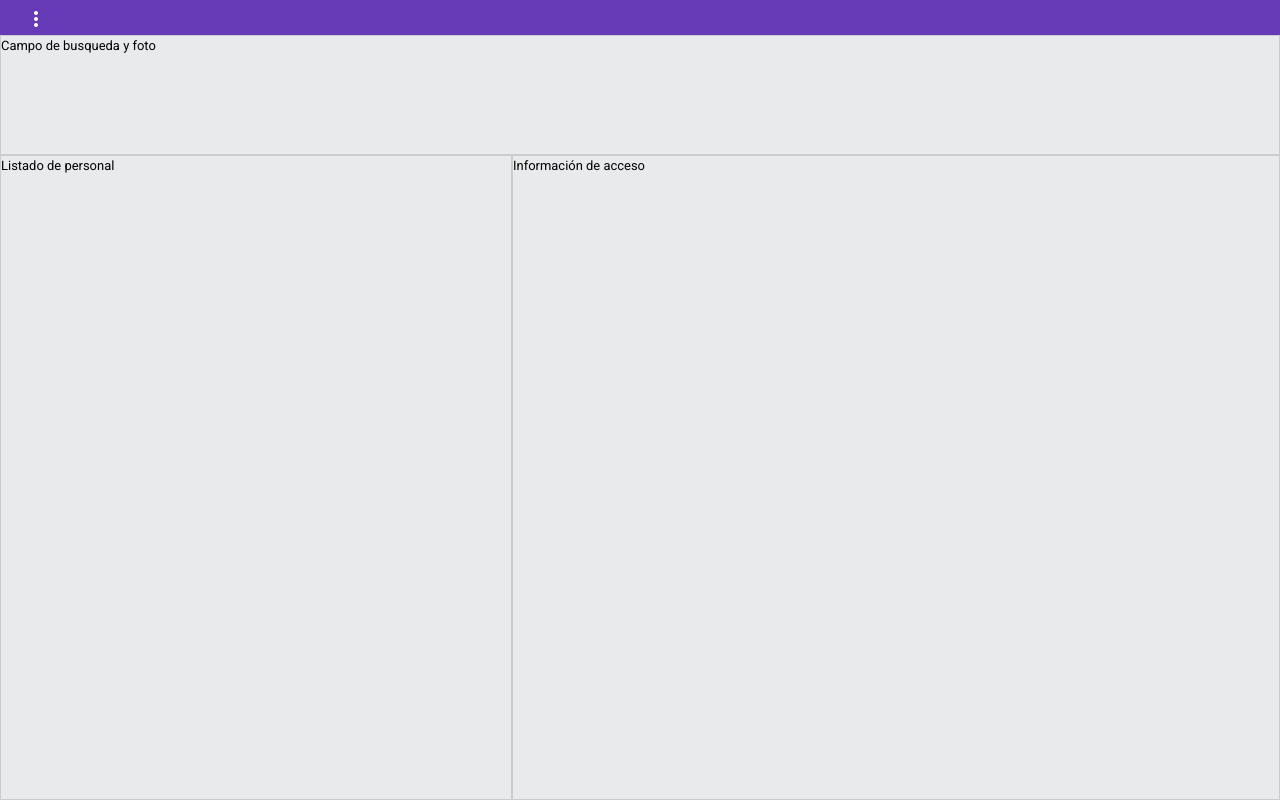
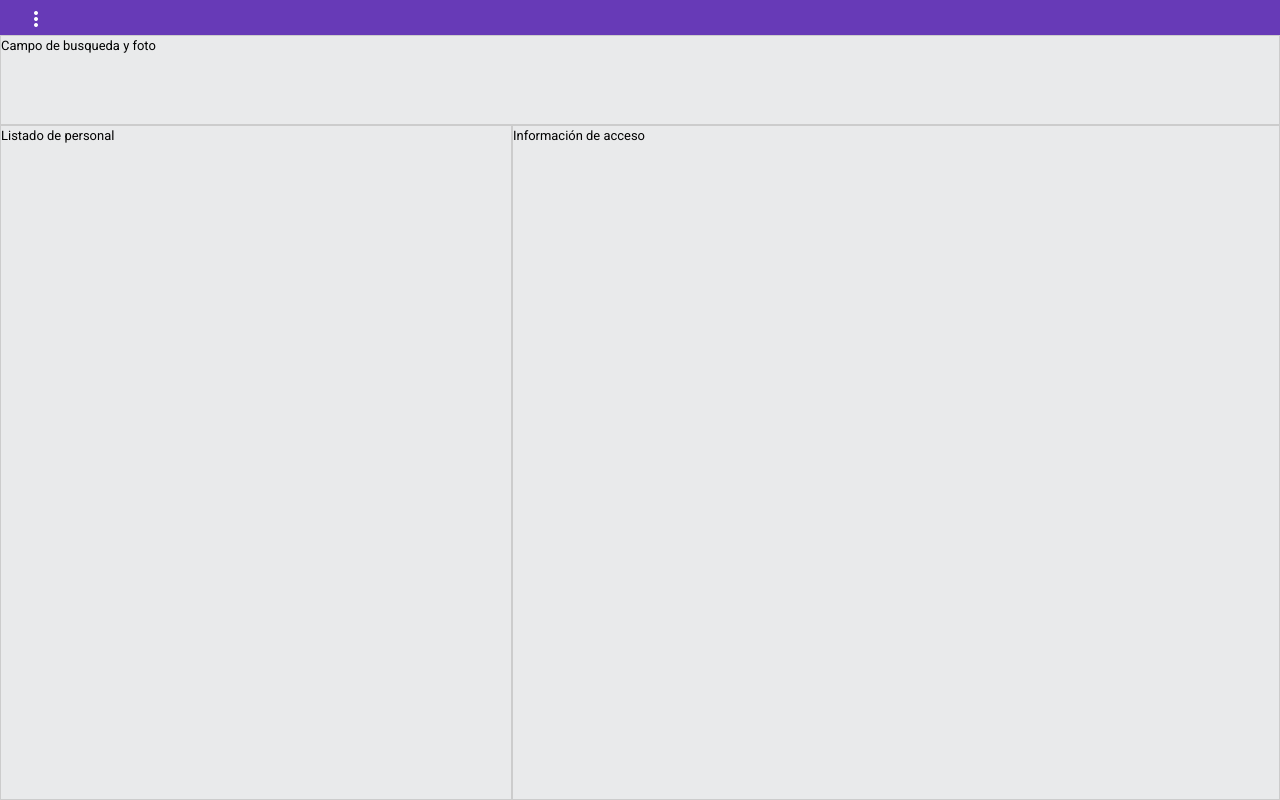
Before and after one commit to AbdielP/qrcodeproject, an Angular app: page /acceso in a window 1280 px wide. Built offline with nearby package versions, Linux system fonts and the light colour scheme.

Commit message:
style variables created

```diff
--- a/src/app/pages/pages.component.html
+++ b/src/app/pages/pages.component.html
@@ -1,4 +1 @@
-<!-- <div class="container"> -->
-    <!-- <router-outlet></router-outlet> -->
-
-<!-- </div> -->
+<!-- VACIO, BORRAR SI NO SE VA A USAR -->
--- a/src/app/pages/qrgenerator/qraccess/qraccess.component.css
+++ b/src/app/pages/qrgenerator/qraccess/qraccess.component.css
@@ -1,6 +1,8 @@
+@import '../../../../styles.css';
+
 .container {
     /* background-color: green; */
-    height: calc(100vh - 35px);
+    height: calc(100vh - var(--navbar-height));
 }
 
 .grid {
@@ -11,7 +13,7 @@
 
 .search-container {
     grid-column: 1/3;
-    height: 120px;
+    height: var(--search-container-height);
 }
 
 section, .grid div {
@@ -20,5 +22,5 @@ section, .grid div {
 }
 
 .list-container, .info-container {
-    height: calc(100vh - 155px);
+    height: calc(100vh - var(--search-container-height) - var(--navbar-height));
 }
--- a/src/app/shared/navbar/navbar.component.ts
+++ b/src/app/shared/navbar/navbar.component.ts
@@ -25,7 +25,7 @@ import { Component, OnInit } from '@angular/core';
   `,
   styles: [`
     mat-toolbar {
-      height: 35px;
+      height: var(--navbar-height);
     }
   `
   ]
--- a/src/styles.css
+++ b/src/styles.css
@@ -1,4 +1,9 @@
 /* You can add global styles to this file, and also import other style files */
+
+::ng-deep :root {
+    --navbar-height: 35px;
+    --search-container-height: 90px;
+}
 
 html, body {
     height: 100%;
```
